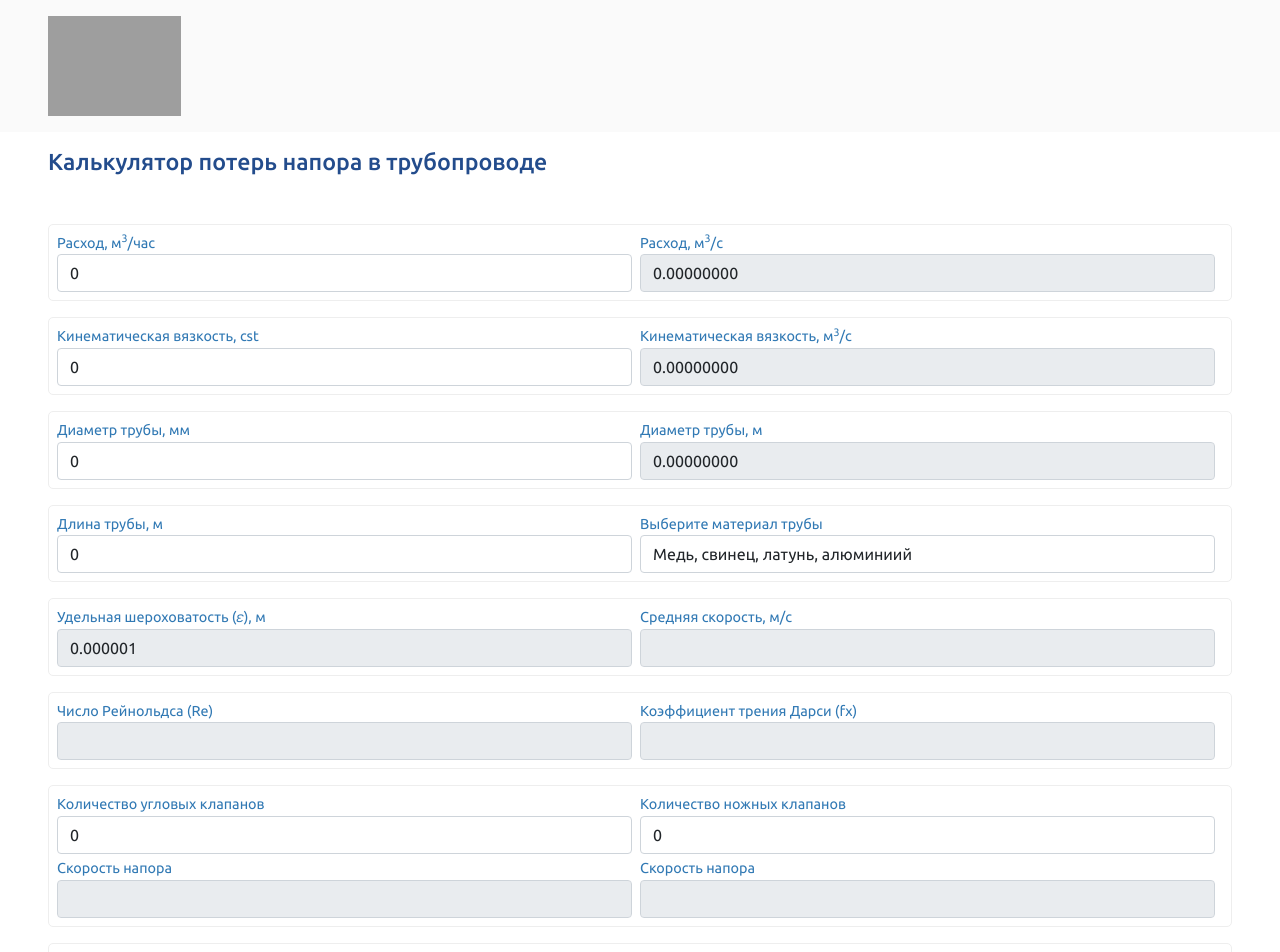
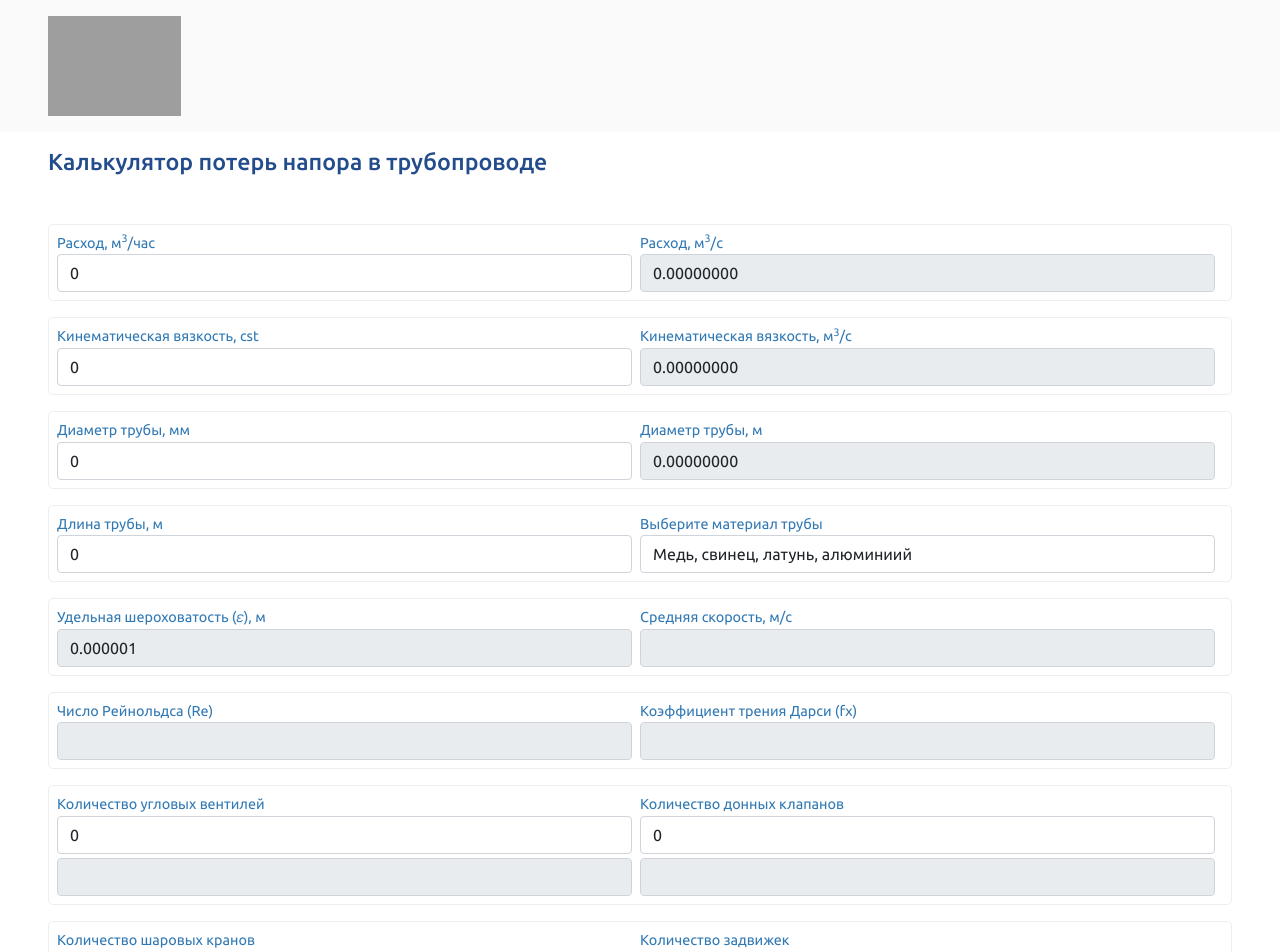
Before and after one commit to maxganiev/jetex, a SvelteKit app: page /friction-loss-calculator in a window 1280 px wide. Shown: the top 952 px of the page. Built offline with nearby package versions, Linux system fonts and the light colour scheme; grey boxes are pictures that could not be loaded.

Commit message:
Translation fixes

```diff
--- a/src/routes/friction-loss-calculator/+page.svelte
+++ b/src/routes/friction-loss-calculator/+page.svelte
@@ -42,25 +42,19 @@
 
 		{ id: 10, text: 'Углеродистая сталь с коррозией высокой степени', value: '1' },
 
-		{ id: 11, text: 'Афальтированный чугун', value: '0.1' },
+		{ id: 11, text: 'Чугун неиспользованный', value: '0.25' },
 
-		{ id: 12, text: 'Чугун неиспользованный', value: '0.25' },
+		{ id: 12, text: 'Изношенный чугун', value: '0.8' },
 
-		{ id: 13, text: 'Изношенный чугун', value: '0.8' },
+		{ id: 13, text: 'Ржавый чугун', value: '1.5' },
 
-		{ id: 14, text: 'Ржавый чугун', value: '1.5' },
+		{ id: 14, text: 'Оцинкованный чугун', value: '0.025' },
 
-		{ id: 15, text: 'Оцинкованный чугун', value: '0.025' },
+		{ id: 15, text: 'Дерево', value: '0.18' },
 
-		{ id: 16, text: 'Дерево', value: '0.18' },
+		{ id: 16, text: 'Дерево б/у', value: '0.25' },
 
-		{ id: 17, text: 'Дерево б/у', value: '0.25' },
-
-		{ id: 18, text: 'Смягченный цемент', value: '0.3' },
-
-		{ id: 19, text: 'Обычный цемент', value: '0.3' },
-
-		{ id: 20, text: 'Затверделый цемент', value: '0.8' }
+		{ id: 17, text: 'Цемент', value: '0.3' }
 	];
 
 	$: pipeMaterialSelected = pipeMaterialOptions[0];
@@ -177,7 +171,8 @@
 		elbowValve90StandardVelocity +
 		pipeExitVelocity +
 		teeStdVelocity +
-		flowMeterVelocity;
+		flowMeterVelocity +
+		teeFtrVelocity;
 
 	$: totalStaightPipesLosses =
 		(Number(darcyFrictionFactor) * pipeLength * Number(averageVelocity) ** 2) / (2 * Number(pipeDMet) * 9.81);
@@ -245,61 +240,61 @@
 	<InputCell label="Коэффициент трения Дарси (fx)" bind:value="{darcyFrictionFactor}" readonly></InputCell>
 </InputRow>
 
+<!--Фитинги-->
 <InputRow>
-	<!-- Угловой клапан-->
+	<!-- Угловой вентиль-->
 	<InputColumn>
-		<InputCell label="Количество угловых клапанов" fullWidth bind:value="{angleValveQty}"></InputCell>
+		<InputCell label="Количество угловых вентилей" fullWidth bind:value="{angleValveQty}"></InputCell>
 
-		<InputCell label="Скорость напора" fullWidth bind:value="{angleValveVelocity}" readonly></InputCell>
+		<InputCell fullWidth bind:value="{angleValveVelocity}" readonly></InputCell>
 	</InputColumn>
 
-	<!--Ножной клапан-->
+	<!--Донный клапан-->
 	<InputColumn>
-		<InputCell label="Количество ножных клапанов" fullWidth bind:value="{footValveQty}"></InputCell>
+		<InputCell label="Количество донных клапанов" fullWidth bind:value="{footValveQty}"></InputCell>
 
-		<InputCell label="Скорость напора" fullWidth bind:value="{footValveVelocity}" readonly></InputCell>
+		<InputCell fullWidth bind:value="{footValveVelocity}" readonly></InputCell>
 	</InputColumn>
 </InputRow>
 
 <InputRow>
 	<!--Шаровой кран, полнопроходной-->
 	<InputColumn>
-		<InputCell label="Количество шаровых клапанов" fullWidth bind:value="{ballValveQty}"></InputCell>
+		<InputCell label="Количество шаровых кранов" fullWidth bind:value="{ballValveQty}"></InputCell>
 
-		<InputCell label="Скорость напора" fullWidth bind:value="{ballValveVelocity}" readonly></InputCell>
+		<InputCell fullWidth bind:value="{ballValveVelocity}" readonly></InputCell>
 	</InputColumn>
 
 	<!--Задвижка-->
 	<InputColumn>
 		<InputCell label="Количество задвижек" fullWidth bind:value="{gateValveQty}"></InputCell>
 
-		<InputCell label="Скорость напора" fullWidth bind:value="{gateValveVelocity}" readonly></InputCell>
+		<InputCell fullWidth bind:value="{gateValveVelocity}" readonly></InputCell>
 	</InputColumn>
 </InputRow>
 
 <InputRow>
-	<!--Клапан-бабочка -->
+	<!--Дисковый затвор -->
 	<InputColumn>
-		<InputCell label="Количество клапанов-бабочек" fullWidth bind:value="{butterflyValveQty}"></InputCell>
+		<InputCell label="Количество дисковых затворов" fullWidth bind:value="{butterflyValveQty}"></InputCell>
 
-		<InputCell label="Скорость напора" fullWidth bind:value="{butterflyValveVelocity}" readonly></InputCell>
+		<InputCell fullWidth bind:value="{butterflyValveVelocity}" readonly></InputCell>
 	</InputColumn>
 
-	<!--Нормальный клапан-->
+	<!--Запорный клапан-->
 	<InputColumn>
-		<InputCell label="Количество нормальных клапанов" fullWidth bind:value="{globeValveQty}"></InputCell>
+		<InputCell label="Количество запорных клапанов" fullWidth bind:value="{globeValveQty}"></InputCell>
 
-		<InputCell label="Скорость напора" fullWidth bind:value="{globeValveVelocity}" readonly></InputCell>
+		<InputCell fullWidth bind:value="{globeValveVelocity}" readonly></InputCell>
 	</InputColumn>
 </InputRow>
 
 <InputRow>
-	<!--Обратный поворотный клапан-->
+	<!--Поворотный клапан-->
 	<InputColumn>
-		<InputCell label="Количество обратных поворотных клапанов" fullWidth bind:value="{checkValveQty}"
-		></InputCell>
+		<InputCell label="Количество поворотных клапанов" fullWidth bind:value="{checkValveQty}"></InputCell>
 
-		<InputCell label="Скорость напора" fullWidth bind:value="{checkValveVelocity}" readonly></InputCell>
+		<InputCell fullWidth bind:value="{checkValveVelocity}" readonly></InputCell>
 	</InputColumn>
 
 	<!--Вход трубы, труба, направленная внутрь -->
@@ -307,7 +302,7 @@
 		<InputCell label="Кол-во входов трубы, направленной вовнутрь" fullWidth bind:value="{pipeEntranceQty}"
 		></InputCell>
 
-		<InputCell label="Скорость напора" fullWidth bind:value="{pipeEntranceVelocity}" readonly></InputCell>
+		<InputCell fullWidth bind:value="{pipeEntranceVelocity}" readonly></InputCell>
 	</InputColumn>
 </InputRow>
 
@@ -316,7 +311,7 @@
 	<InputColumn>
 		<InputCell label="Количество угловых клапанов 45°" fullWidth bind:value="{elbowValveQty}"></InputCell>
 
-		<InputCell label="Скорость напора" fullWidth bind:value="{elbowValveVelocity}" readonly></InputCell>
+		<InputCell fullWidth bind:value="{elbowValveVelocity}" readonly></InputCell>
 	</InputColumn>
 
 	<!--Вход трубы, острый край -->
@@ -324,7 +319,7 @@
 		<InputCell label="Кол-во входов трубы с острым краем" fullWidth bind:value="{pipeEntranceSharpQty}"
 		></InputCell>
 
-		<InputCell label="Скорость напора" fullWidth bind:value="{pipeEntranceSharpVelocity}" readonly></InputCell>
+		<InputCell fullWidth bind:value="{pipeEntranceSharpVelocity}" readonly></InputCell>
 	</InputColumn>
 </InputRow>
 
@@ -334,14 +329,14 @@
 		<InputCell label="Количество угловых клапанов 90° (широкий радиус)" fullWidth bind:value="{elbowValve90Qty}"
 		></InputCell>
 
-		<InputCell label="Скорость напора" fullWidth bind:value="{elbowValve90Velocity}" readonly></InputCell>
+		<InputCell fullWidth bind:value="{elbowValve90Velocity}" readonly></InputCell>
 	</InputColumn>
 
 	<!--Кол-во выходов трубы -->
 	<InputColumn>
 		<InputCell label="Кол-во выходов трубы" fullWidth bind:value="{pipeExitQty}"></InputCell>
 
-		<InputCell label="Скорость напора" fullWidth bind:value="{pipeExitVelocity}" readonly></InputCell>
+		<InputCell fullWidth bind:value="{pipeExitVelocity}" readonly></InputCell>
 	</InputColumn>
 </InputRow>
 
@@ -354,15 +349,14 @@
 			bind:value="{elbowValve90StandardQty}"
 		></InputCell>
 
-		<InputCell label="Скорость напора" fullWidth bind:value="{elbowValve90StandardVelocity}" readonly
-		></InputCell>
+		<InputCell fullWidth bind:value="{elbowValve90StandardVelocity}" readonly></InputCell>
 	</InputColumn>
 
 	<!--Кол-во стандартных тройников с проточным ответвлением -->
 	<InputColumn>
 		<InputCell label="Кол-во тройников с проточным ответвлением" fullWidth bind:value="{teeStdQty}"></InputCell>
 
-		<InputCell label="Скорость напора" fullWidth bind:value="{teeStdVelocity}" readonly></InputCell>
+		<InputCell fullWidth bind:value="{teeStdVelocity}" readonly></InputCell>
 	</InputColumn>
 </InputRow>
 
@@ -371,14 +365,14 @@
 	<InputColumn>
 		<InputCell label="Кол-во расходомеров турбинного типа" fullWidth bind:value="{flowMeterQty}"></InputCell>
 
-		<InputCell label="Скорость напора" fullWidth bind:value="{flowMeterVelocity}" readonly></InputCell>
+		<InputCell fullWidth bind:value="{flowMeterVelocity}" readonly></InputCell>
 	</InputColumn>
 
 	<!--Тройник стандартный проточный-->
 	<InputColumn>
 		<InputCell label="Кол-во проточных тройников" fullWidth bind:value="{teeFtrQty}"></InputCell>
 
-		<InputCell label="Скорость напора" fullWidth bind:value="{teeFtrVelocity}" readonly></InputCell>
+		<InputCell fullWidth bind:value="{teeFtrVelocity}" readonly></InputCell>
 	</InputColumn>
 </InputRow>
 
```
